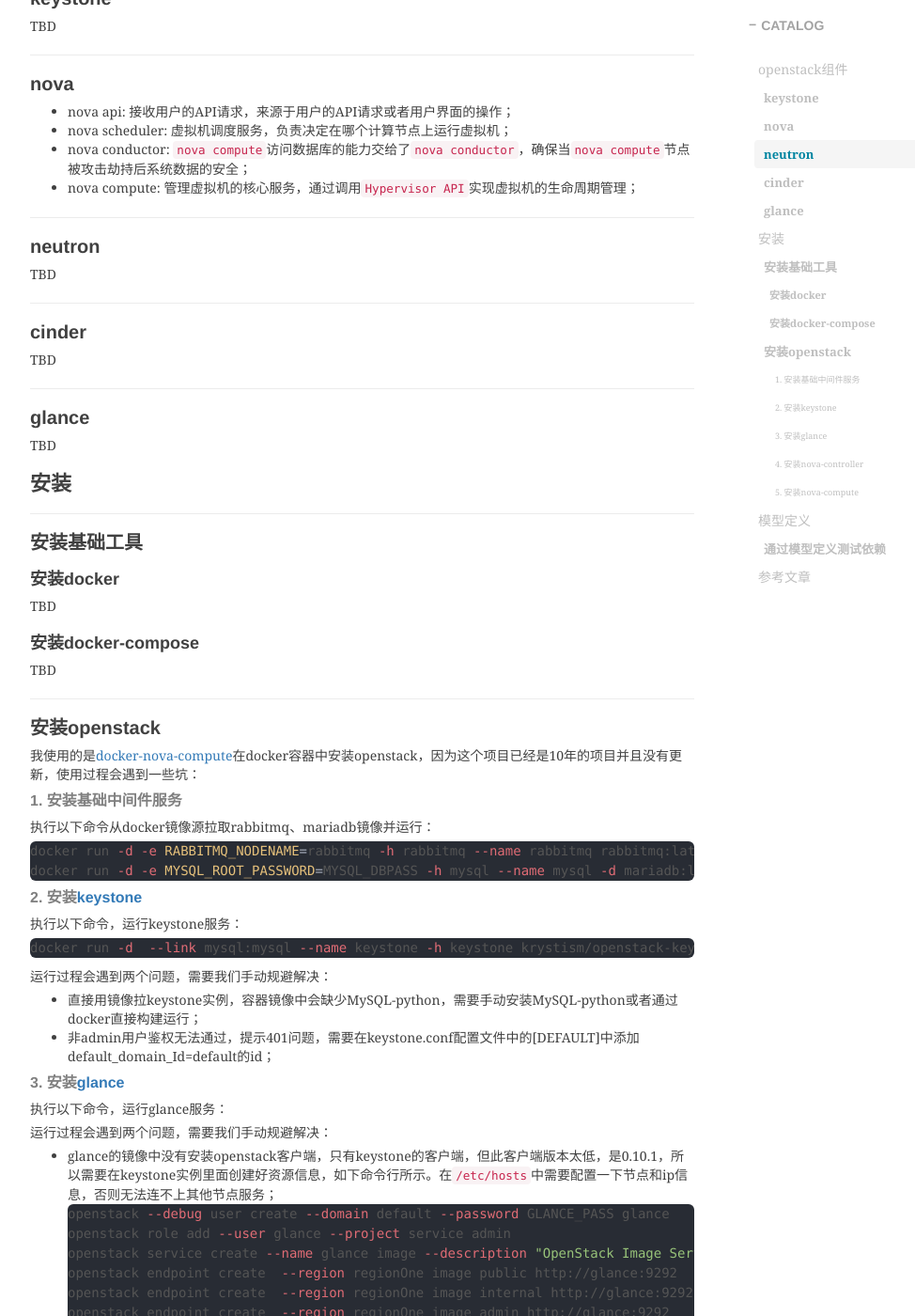
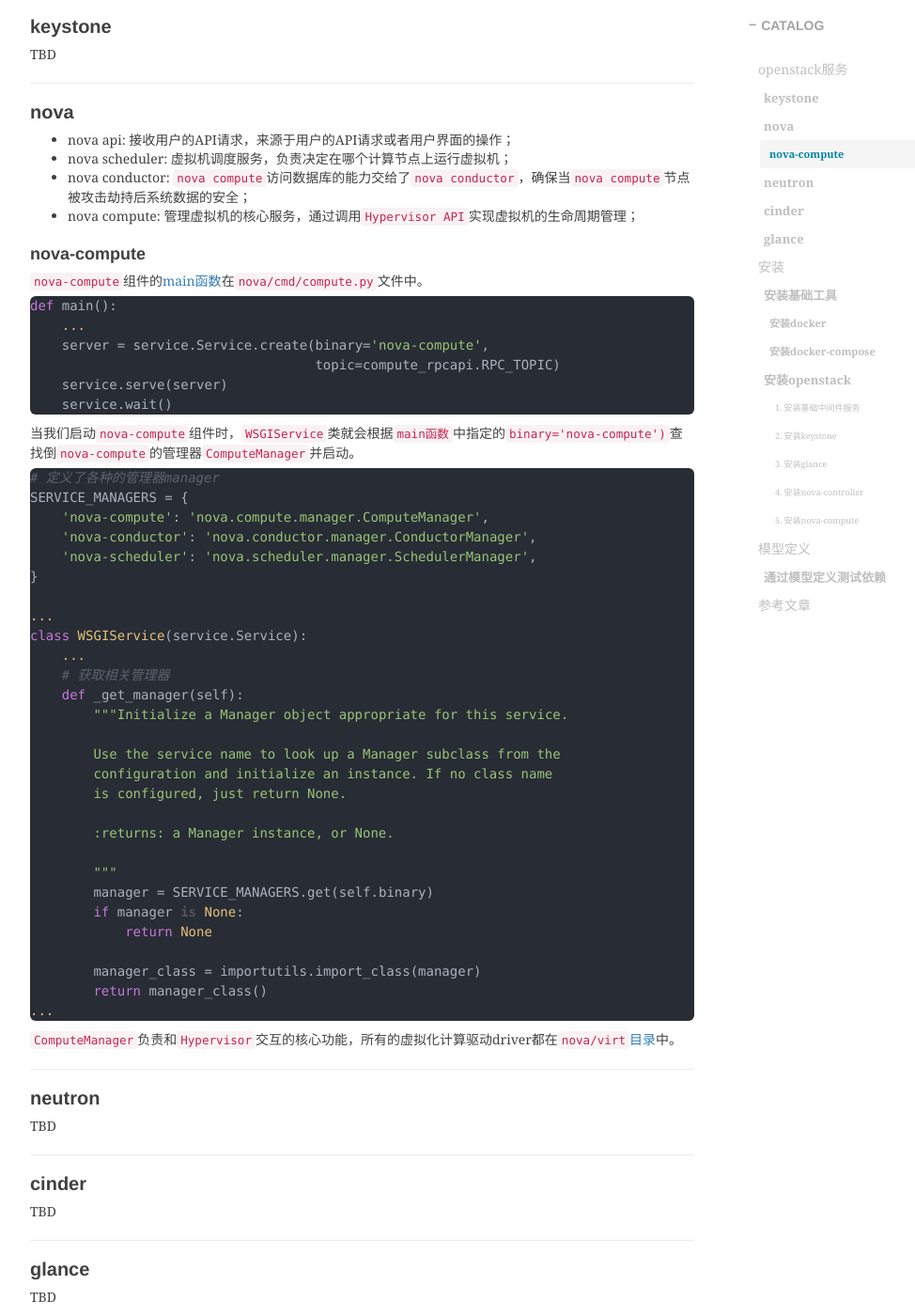
Before and after one commit to shihai1991/shihai1991.github.io, a Jekyll site: the page built from _posts/2024-01-15-在docker上运行nova-compute.md, in a window 1280 px wide and 1400 px high, scrolled down 1233 px. Shown: the whole window at 94% size, without its empty margins (233-1207 px from the left). Built offline with Jekyll 4.4.1, drawn with Linux system fonts in a browser that asks for light colours; nearby versions of some CDN libraries; comment, search, counter and statistics services are not loaded; some of the changed text lies outside the part shown.

Commit message:
Update 2024-01-15-在docker上运行nova-compute.md

````diff
--- a/_posts/2024-01-15-在docker上运行nova-compute.md
+++ b/_posts/2024-01-15-在docker上运行nova-compute.md
@@ -12,7 +12,8 @@
 ---
 > 测试左移需要通过和物理环境解耦的来实现，否则仅测试用例的测试左移，但没有和物理环境解耦，环境的成本开销会随着测试的持续左移而变大（可以等价理解为用物理资源换测试效率）。
 
-# openstack组件
+# openstack服务
+openstack的核心服务有：keystone、nova、neutron、cinder和glance。
 ![OpenStack Nova架构 侵权删]({{site.baseurl}}/img/2024/Q1/20240115-nova组件调用.png)
 
 ## keystone
@@ -23,6 +24,51 @@
 - nova scheduler: 虚拟机调度服务，负责决定在哪个计算节点上运行虚拟机；
 - nova conductor: `nova compute`访问数据库的能力交给了`nova conductor`，确保当`nova compute`节点被攻击劫持后系统数据的安全；
 - nova compute: 管理虚拟机的核心服务，通过调用`Hypervisor API`实现虚拟机的生命周期管理；
+
+### nova-compute
+`nova-compute`组件的[main函数](https://github.com/openstack/nova/blob/6531ed6310c4c11ee807e10d1a0fa91658c3afea/nova/cmd/compute.py#L44)在`nova/cmd/compute.py`文件中。
+```python
+def main():
+    ...
+    server = service.Service.create(binary='nova-compute',
+                                    topic=compute_rpcapi.RPC_TOPIC)
+    service.serve(server)
+    service.wait()
+```
+
+当我们启动`nova-compute`组件时，`WSGIService`类就会根据`main函数`中指定的`binary='nova-compute')`查找倒`nova-compute`的管理器`ComputeManager`并启动。
+```python
+# 定义了各种的管理器manager
+SERVICE_MANAGERS = {
+    'nova-compute': 'nova.compute.manager.ComputeManager',
+    'nova-conductor': 'nova.conductor.manager.ConductorManager',
+    'nova-scheduler': 'nova.scheduler.manager.SchedulerManager',
+}
+
+...
+class WSGIService(service.Service):
+    ...
+    # 获取相关管理器
+    def _get_manager(self):
+        """Initialize a Manager object appropriate for this service.
+
+        Use the service name to look up a Manager subclass from the
+        configuration and initialize an instance. If no class name
+        is configured, just return None.
+
+        :returns: a Manager instance, or None.
+
+        """
+        manager = SERVICE_MANAGERS.get(self.binary)
+        if manager is None:
+            return None
+
+        manager_class = importutils.import_class(manager)
+        return manager_class()
+...
+```
+`ComputeManager`负责和`Hypervisor`交互的核心功能，所有的虚拟化计算驱动driver都在[`nova/virt`目录](https://github.com/openstack/nova/tree/master/nova/virt)中。
+
 
 ## neutron
 TBD
````
